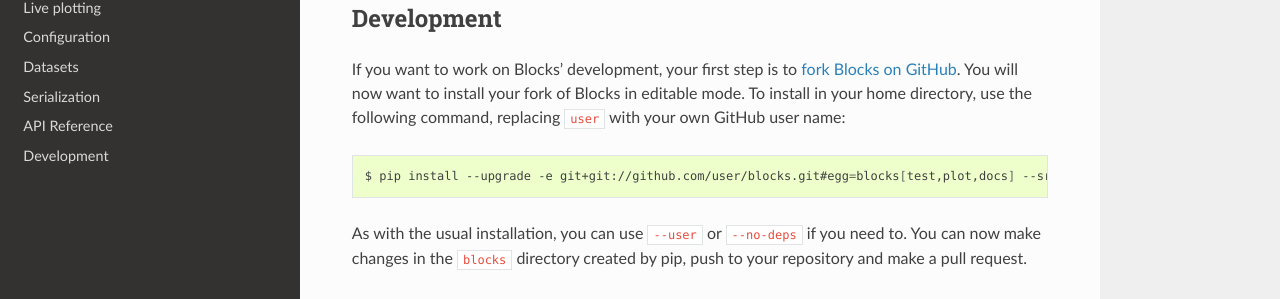
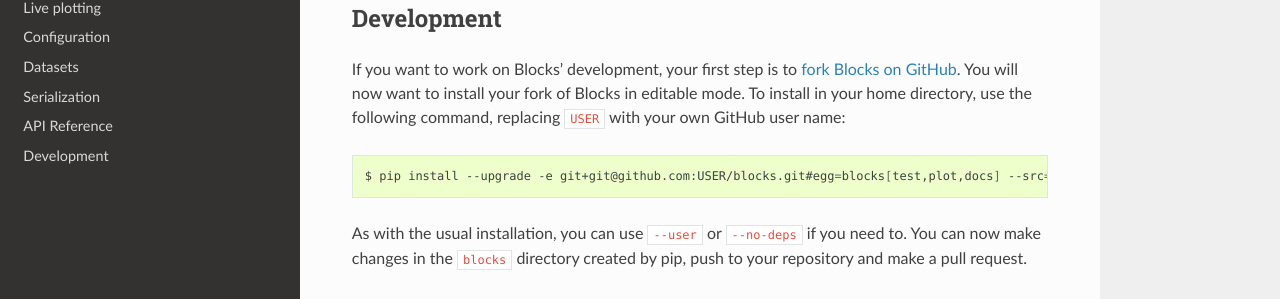
Before and after one commit to mila-iqia/blocks, a Sphinx documentation site: the page built from docs/setup.rst, in a window 1280 px wide and 900 px high, scrolled down 735 px. Shown: the part 317-616 px from the top of the window. Built offline with Sphinx 7.4.7 and the Read the Docs theme 2.0.0, drawn with Linux system fonts in a browser that asks for light colours.

Commit message:
Fix developer install instructions to allow pushing
Cloning with git:// protocol does not allow pushing by default.

Related to issue #241

```diff
--- a/docs/setup.rst
+++ b/docs/setup.rst
@@ -59,12 +59,12 @@
 
 If you want to work on Blocks' development, your first step is to `fork Blocks
 on GitHub`_. You will now want to install your fork of Blocks in editable mode.
-To install in your home directory, use the following command, replacing ``user``
+To install in your home directory, use the following command, replacing ``USER``
 with your own GitHub user name:
 
 .. code-block:: bash
 
-   $ pip install --upgrade -e git+git://github.com/user/blocks.git#egg=blocks[test,plot,docs] --src=$HOME
+   $ pip install --upgrade -e git+git@github.com:USER/blocks.git#egg=blocks[test,plot,docs] --src=$HOME
 
 As with the usual installation, you can use ``--user`` or ``--no-deps`` if you
 need to. You can now make changes in the ``blocks`` directory created by pip,
```
